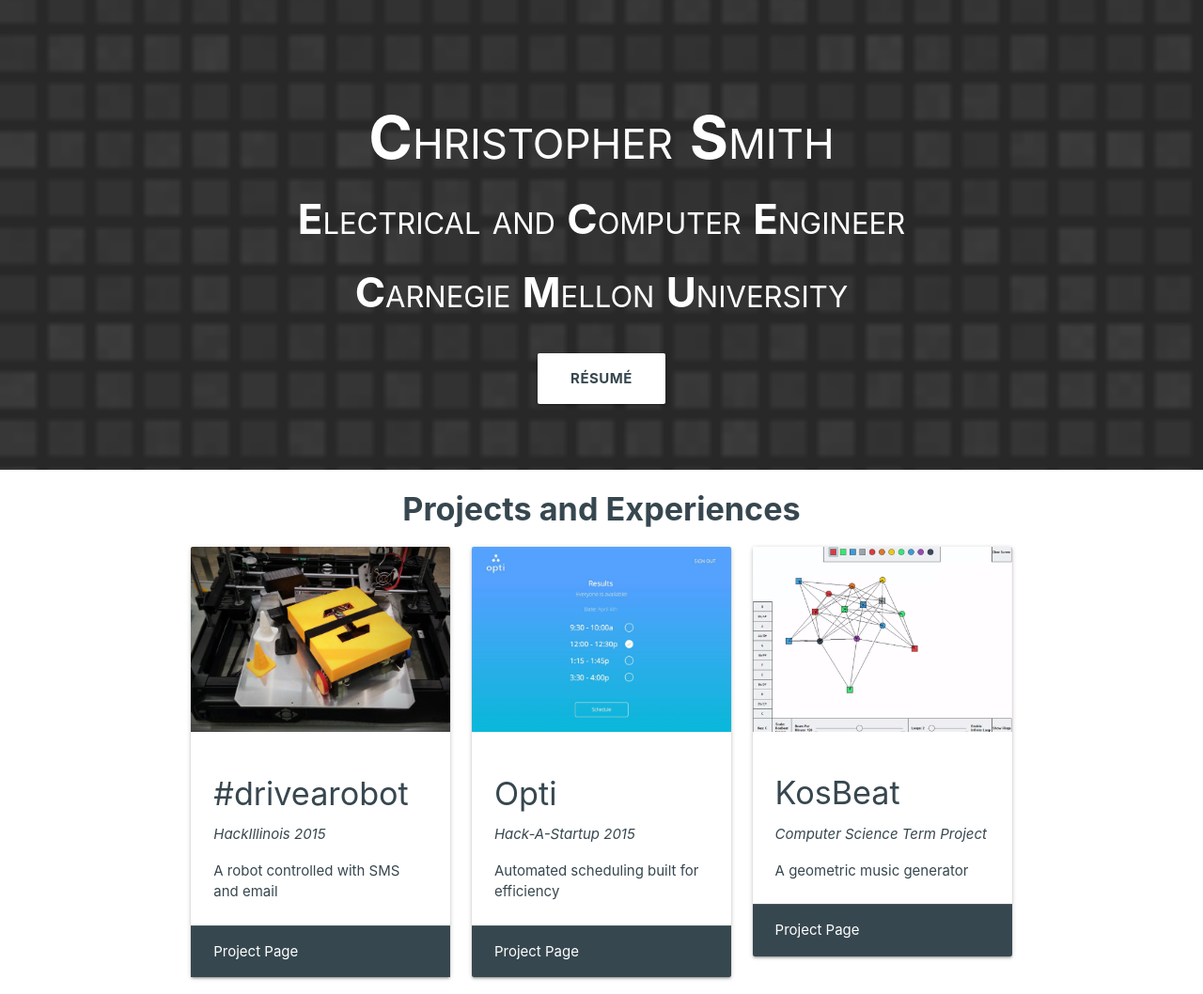
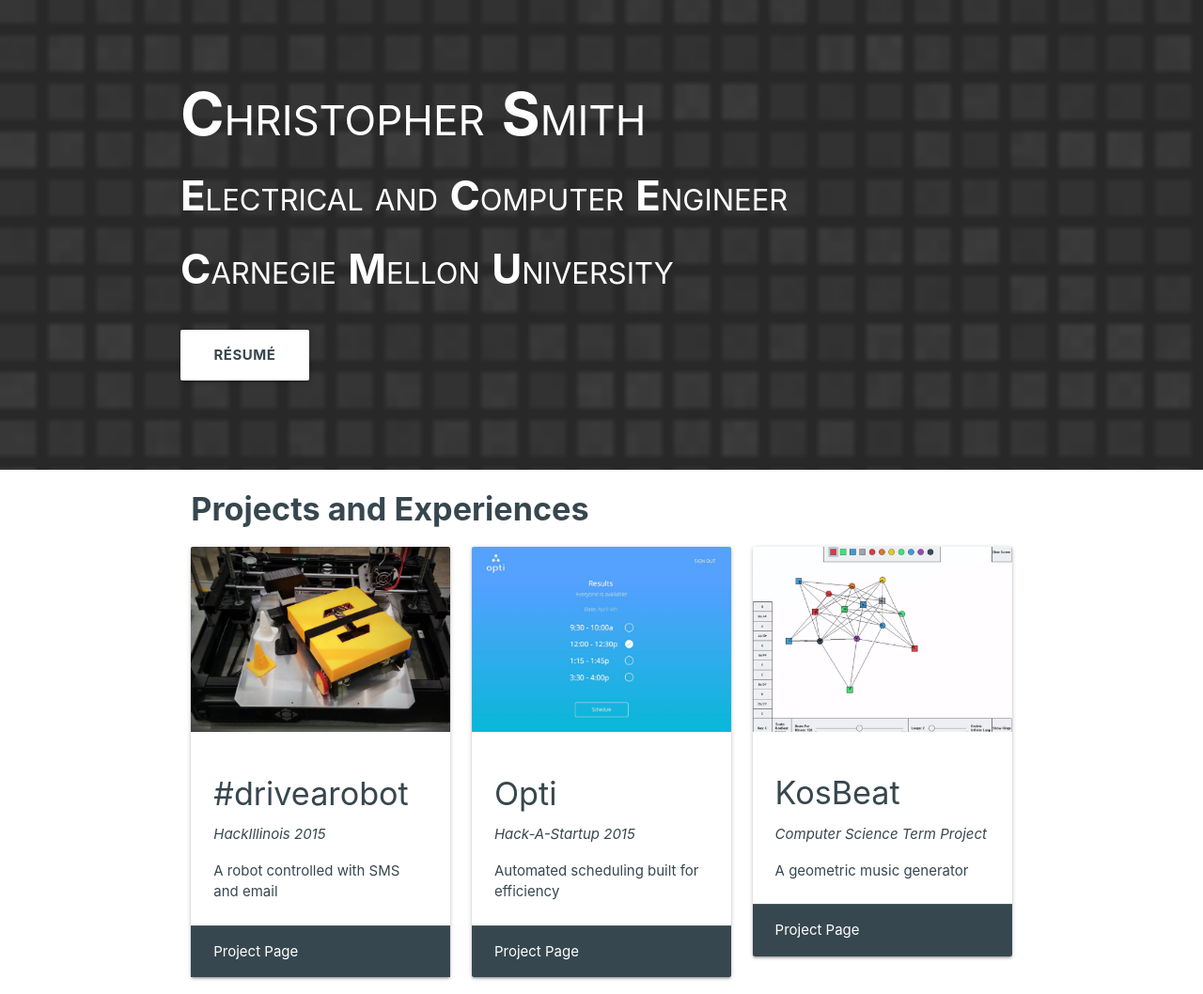
Before and after one commit to cvsmith/cvsmith.github.io, a plain HTML site: page index.html in a window 1280 px wide. Shown: the top 1058 px of the page at 94% size. Drawn offline with nearby package versions, Linux system fonts and the light colour scheme.

Commit message:
Left align headline, manual valign

```diff
--- a/index.html
+++ b/index.html
@@ -16,22 +16,23 @@
 
     <body>
         <!-- Headline, info, resume link -->
-          <div class="parallax-container valign-wrapper">
-            <div class="parallax"><img src="./images/px2.png" alt="3px tile background by Gre3g"></div>
-            <div style="font-variant:small-caps" class="container header center white-text center-align valign">
+          <div class="parallax-container">
+          <br><br>
+            <div style="font-variant:small-caps" class="container valign white-text">
                 <h1><b>C</b>hristopher <b>S</b>mith</h2>
                 <h3><b>E</b>lectrical and <b>C</b>omputer <b>E</b>ngineer</h4>
                 <h3><b>C</b>arnegie <b>M</b>ellon <b>U</b>niversity</h4>
                 <br>
                 <a href="./resume.pdf" id="download-button" class="btn-large waves-effect waves-dark white blue-grey-text text-darken-3"><i class="mdi-action-description left"></i><b>Résumé</b></a>
             </div>
+            <div class="parallax"><img src="./images/px2.png" alt="3px tile background by Gre3g"></div>
           </div>
 
         <!-- Project gallery -->
         <!-- Card action buttons are not animated right now, which is a bummer -->
         <div class="white">
             <div class="row container">
-                <h4 class="header col s12 center blue-grey-text text-darken-3"><b>Projects and Experiences</b></h4>
+                <h4 class="header col s12 blue-grey-text text-darken-3"><b>Projects and Experiences</b></h4>
                 <!-- #drivearobot -->
                 <div class="col s12 m6 l4">
                     <div class="card">
```
